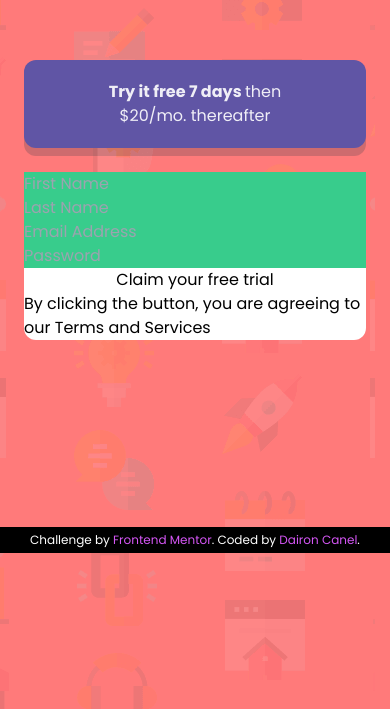
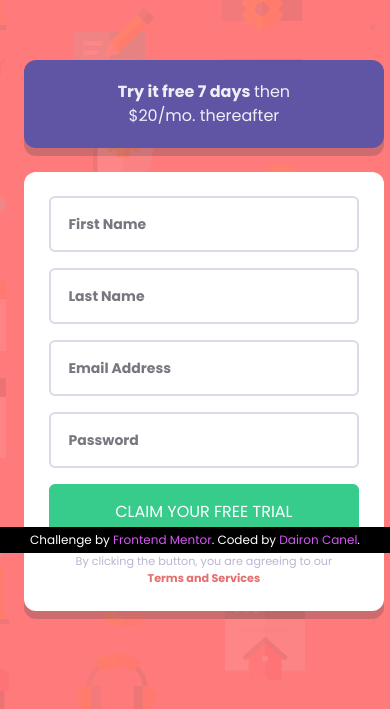
Before and after one commit to dairon-canel/intro-component-with-signup-form, a website: page public/index.html in a window 390 px wide. Shown: the part 291-1000 px from the top of the page. Drawn offline with Linux system fonts and the light colour scheme.

Commit message:
feat: finished mobile design

```diff
--- a/public/index.html
+++ b/public/index.html
@@ -42,7 +42,7 @@
         Try it free 7 days <span class="font-400">then $20/mo. thereafter</span>
       </h2>
       <form
-        class="mt-[1.5rem] w-full rounded-xl bg-white [&>*]:w-full [&>input]:bg-green"
+        class="relative mt-[1.5rem] grid w-full rounded-xl bg-white pt-6 before:absolute before:top-[0.5rem] before:left-0 before:-z-10 before:h-full before:w-full before:rounded-xl before:bg-darkBlue before:opacity-25 [&>*]:mx-[1.55rem] [&>input]:mb-4 [&>input]:rounded-md [&>input]:border-2 [&>input]:border-grayishBlue [&>input]:border-opacity-50 [&>input]:py-4 [&>input]:px-[1.1rem] [&>input]:text-sm [&>input]:text-darkBlue [&>input]:placeholder:font-700 [&>input]:placeholder:text-darkBlue [&>input]:placeholder:text-opacity-70"
         action=""
       >
         <input placeholder="First Name" type="text" />
@@ -53,10 +53,18 @@
         <span></span>
         <input placeholder="Password" type="text" />
         <span></span>
-        <button>Claim your free trial</button>
-        <p>
+        <button
+          class="relative z-10 overflow-hidden rounded-md bg-green py-4 uppercase text-white before:absolute before:left-0 before:top-[3.2rem] before:-z-10 before:h-full before:w-full before:bg-green before:brightness-90"
+        >
+          Claim your free trial
+        </button>
+        <p
+          class="mt-[0.8rem] mb-6 px-4 text-center text-[0.7rem] text-grayishBlue"
+        >
           By clicking the button, you are agreeing to our
-          <span>Terms and Services</span>
+          <span class="font-700 text-red brightness-90"
+            >Terms and Services</span
+          >
         </p>
       </form>
     </main>
@@ -64,7 +72,7 @@
       <source media="(min-width:640px)" srcset="./bg-intro-desktop.png" />
       <img src="./bg-intro-mobile.png" alt="background" />
     </picture>
-    <footer class="attribution">
+    <footer class="attribution z-20">
       Challenge by
       <a href="https://www.frontendmentor.io?ref=challenge" target="_blank"
         >Frontend Mentor</a
```
Also changed, not shown: public/output-style.css.
